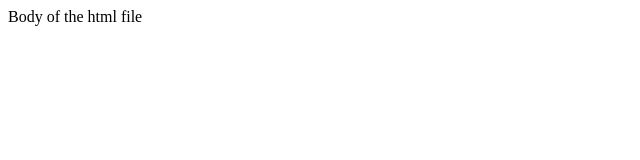
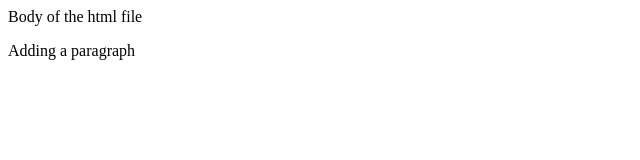
Before and after one commit to sinoath/temp-repo, a plain HTML site: page index.html in a window 1280 px wide. Shown: the whole page, without its empty margins (0-640 px from the left). Drawn offline with Linux system fonts and the light colour scheme.

Commit message:
added paragraph in index.html on dev branch

```diff
--- a/index.html
+++ b/index.html
@@ -1 +1,2 @@
 <body>Body of the html file</body>
+<p>Adding a paragraph</p>
```
